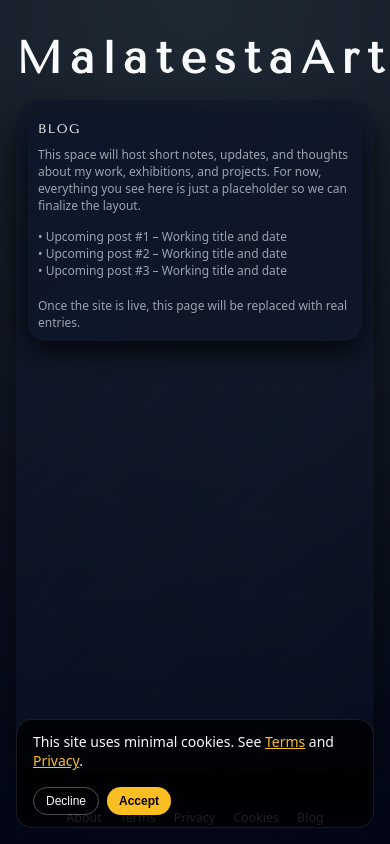
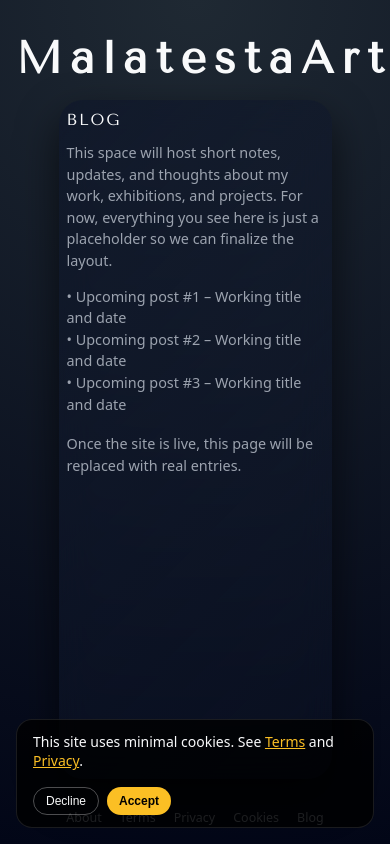
Before and after one commit to studioartegallery-cmd/enricomalatesta.art, a Next.js app: page /blog in a window 390 px wide. Built offline with nearby package versions, Linux system fonts and the light colour scheme.

Commit message:
Fix: include customMetadata in R2 list + enlarge metadata visibility + add currency prefix

```diff
--- a/src/app/api/admin/artwork/route.ts
+++ b/src/app/api/admin/artwork/route.ts
@@ -16,7 +16,12 @@ type R2ListResult = {
 };
 
 type R2Bucket = {
-  list: (options?: { prefix?: string; limit?: number; cursor?: string }) => Promise<R2ListResult>;
+  list: (options?: {
+    prefix?: string;
+    limit?: number;
+    cursor?: string;
+    include?: ("customMetadata")[];
+  }) => Promise<R2ListResult>;
   put: (
     key: string,
     value: ArrayBuffer | Uint8Array | ReadableStream,
@@ -41,7 +46,11 @@ type Artwork = {
 };
 
 function slugify(input: string): string {
-  const base = input.trim().toLowerCase().replace(/[^a-z0-9]+/g, "-").replace(/^-+|-+$/g, "");
+  const base = input
+  .trim()
+  .toLowerCase()
+  .replace(/[^a-z0-9]+/g, "-")
+  .replace(/^-+|-+$/g, "");
   return base || "artwork";
 }
 
@@ -63,7 +72,10 @@ export async function GET() {
       return new Response("ARTWORKS bucket not configured", { status: 500 });
     }
 
-    const list = await bucket.list({ prefix: "artworks/" });
+    const list = await bucket.list({
+      prefix: "artworks/",
+      include: ["customMetadata"],
+    });
 
     const items: Artwork[] = list.objects.map((obj) => {
       const meta = obj.customMetadata || {};
@@ -76,9 +88,9 @@ export async function GET() {
 
       const fallbackFromKey = titleFromKey(obj.key);
       const title =
-        (meta.title && meta.title.trim()) ||
-        (style && style.trim()) ||
-        fallbackFromKey;
+      (meta.title && meta.title.trim()) ||
+      (style && style.trim()) ||
+      fallbackFromKey;
 
       const subtitleParts: string[] = [];
       if (style) subtitleParts.push(style);
@@ -139,13 +151,15 @@ export async function POST(req: Request) {
     const { env } = getRequestContext() as { env: Env };
     const bucket = env.ARTWORKS;
     if (!bucket) {
-      return new Response("R2 bucket binding ARTWORKS is not configured", { status: 500 });
+      return new Response("R2 bucket binding ARTWORKS is not configured", {
+        status: 500,
+      });
     }
 
     const now = new Date();
-    const datePrefix = `${now.getFullYear()}/${String(now.getMonth() + 1).padStart(2, "0")}/${String(
-      now.getDate()
-    ).padStart(2, "0")}`;
+    const datePrefix = `${now.getFullYear()}/${String(
+      now.getMonth() + 1
+    ).padStart(2, "0")}/${String(now.getDate()).padStart(2, "0")}`;
     const safeTitle = slugify(title || style || "untitled");
     const key = `artworks/${datePrefix}/${Date.now()}-${safeTitle}.webp`;
 
--- a/src/app/globals.css
+++ b/src/app/globals.css
@@ -41,9 +41,10 @@ body {
   display: flex;
   flex-direction: column;
   padding: 0 16px 24px;
-  max-width: 1200px;
+  max-width: 1200px;   /* was 1200px */
   margin: 0 auto;
 }
+
 
 /* Filters */
 
@@ -86,20 +87,31 @@ body {
   min-height: 0;
   background: linear-gradient(135deg, rgba(15, 23, 42, 0.75), rgba(15, 23, 42, 0.35));
   border-radius: 24px;
-  padding: 16px;
+  padding: 24px;
   backdrop-filter: blur(16px);
   box-shadow: 0 18px 40px rgba(0, 0, 0, 0.6);
+
+  /* NEW: real width control on desktop */
+  width: 70vw;           /* take 70% of the viewport width */
+  max-width: 600px;     /* cap so it doesn’t explode on ultra-wide screens */
+  margin: 0 auto;        /* keep it centered */
 }
 
+
 .art-grid {
-  max-height: calc(100vh - 220px);
-  overflow-y: auto;
+  max-height: none;
+  overflow-y: visible;
+
   display: grid;
-  grid-template-columns: minmax(0, 780px); /* wider column for bigger images */
-  justify-content: center;                 /* center the column */
+  grid-template-columns: 1fr;   /* the column fills the whole wrapper */
+  justify-content: stretch;
   gap: 16px;
   padding-right: 4px;
+  width: 100%;
 }
+
+
+
 
 
 /* Scrollbar */
@@ -120,16 +132,30 @@ body {
 /* Cards */
 
 .art-card {
-  display: flex;
-  flex-direction: column;
-  background: rgba(15, 23, 42, 0.9);
-  border-radius: 18px;
-  padding: 10px;
-  gap: 16px;
-  box-shadow: 0 12px 28px rgba(0, 0, 0, 0.7);
-  max-width: 900px;
+  width: 100%;
+  max-width: none;
   margin: 0 auto;
 }
+
+.art-image {
+  position: relative;
+  border-radius: 14px;
+  width: 100%;
+  aspect-ratio: 4 / 5;   /* or 1 / 1 if you prefer a square */
+  overflow: hidden;
+  background-image: linear-gradient(135deg, #1f2937, #0f172a);
+}
+
+.art-image img {
+  position: absolute;
+  inset: 0;
+  width: 100%;
+  height: 100%;
+  object-fit: contain;
+  display: block;
+}
+
+
 
 .art-scroll {
   display: flex;
@@ -144,23 +170,6 @@ body {
 }
 
 
-.art-image {
-  position: relative;
-  border-radius: 14px;
-  width: 100%;
-  aspect-ratio: 1 / 1;             /* perfect square frame */
-  overflow: hidden;
-  background-image: linear-gradient(135deg, #1f2937, #0f172a);
-}
-
-.art-image img {
-  position: absolute;
-  inset: 0;
-  width: 100%;
-  height: 100%;
-  object-fit: contain;              /* show whole artwork, no crop */
-  display: block;
-}
 
 .placeholder {
   display: block;
@@ -170,24 +179,25 @@ body {
   display: flex;
   flex-direction: column;
   gap: 2px;
-  font-size: 0.8rem;
+  font-size: 0.9rem;
+  line-height: 1.5;
 }
 
 .art-title {
   font-family: "Tenor Sans", system-ui, -apple-system, BlinkMacSystemFont, "Segoe UI", sans-serif;
   text-transform: uppercase;
   letter-spacing: 0.12em;
-  font-size: 0.78rem;
+  font-size: 1.0rem;
 }
 
 .art-details {
   color: #9ca3af;
-  font-size: 0.75rem;
+  font-size: 0.9rem;
 }
 
 .art-price {
   color: #fbbf24;
-  font-size: 0.85rem;
+  font-size: 1.0rem;
   margin-top: 4px;
 }
 
@@ -201,12 +211,12 @@ body {
 /* Buy button */
 
 .buy-button {
-  padding: 6px 14px;
+  padding: 9px 22px;
   border-radius: 999px;
   background: #fbbf24;
   border: none;
   color: #111827;
-  font-size: 0.8rem;
+  font-size: 1.0rem;
   font-weight: 600;
   text-transform: none;
   text-decoration: none;
@@ -253,14 +263,21 @@ body {
 /* Small screens */
 
 @media (max-width: 640px) {
+  .main {
+    padding: 0 4px 16px;      /* less side padding */
+  }
+
   .grid-wrapper {
-    padding: 12px;
+    padding: 8px;             /* less padding inside the column */
   }
 
   .art-grid {
-    grid-template-columns: 1fr 1fr;
+    grid-template-columns: 1fr;
+    width: 100%;
   }
 }
+
+
 
 
 /* Admin layout */
--- a/src/app/page.tsx
+++ b/src/app/page.tsx
@@ -91,7 +91,7 @@ export default function HomePage() {
       <div className="art-title">{art.title}</div>
       <div className="art-details">{art.subtitle}</div>
       <div className="art-footer">
-      <span className="art-price">{art.price}</span>
+      <span className="art-price">€/$ {art.price}</span>
       <a
       href="https://studioarte.art"
       target="_blank"
```
